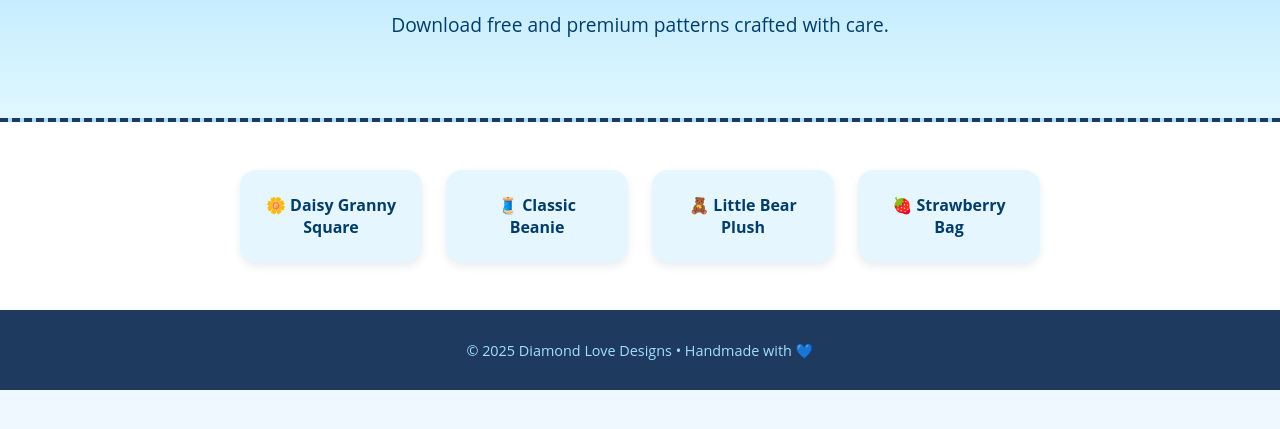
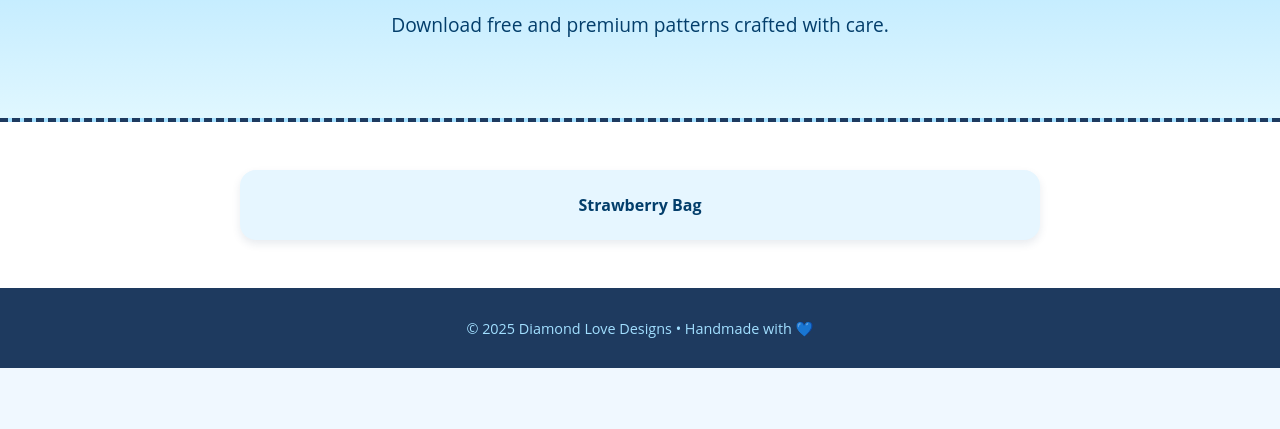
Before and after one commit to DiamondDaniels12/DiamondLoveDesigns, a plain HTML site: page DiamondLoveDesigns/html/patterns.html in a window 1280 px wide. Shown: the part 231-660 px from the top of the page. Drawn offline with Linux system fonts and the light colour scheme.

Commit message:
Update patterns.html

```diff
--- a/DiamondLoveDesigns/html/patterns.html
+++ b/DiamondLoveDesigns/html/patterns.html
@@ -28,10 +28,7 @@
 
   <section class="gallery">
     <div class="grid">
-      <div class="item">🌼 Daisy Granny Square</div>
-      <div class="item">🧵 Classic Beanie</div>
-      <div class="item">🧸 Little Bear Plush</div>
-      <div class="item">🍓 Strawberry Bag</div>
+      <div class="item">Strawberry Bag</div>
     </div>
   </section>
 
@@ -39,4 +36,5 @@
     <p>© 2025 Diamond Love Designs • Handmade with 💙</p>
   </footer>
 </body>
+
 </html>
```
